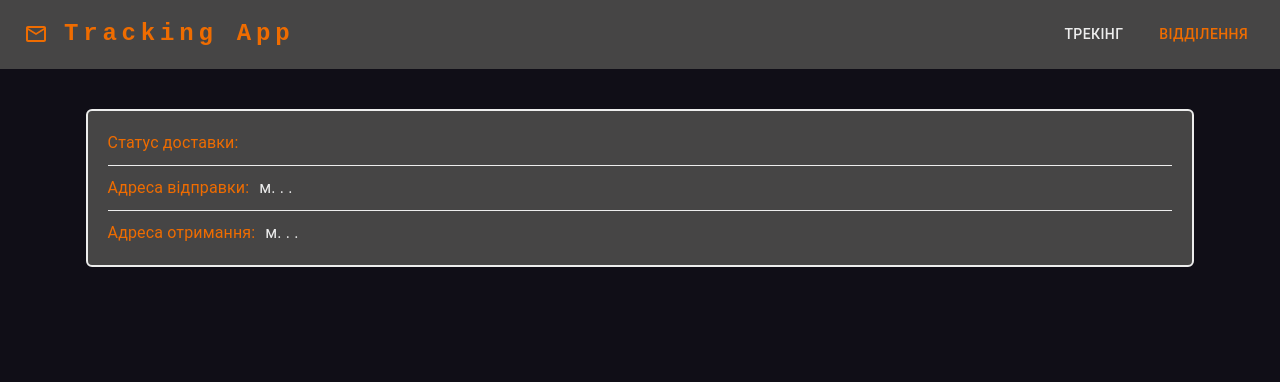
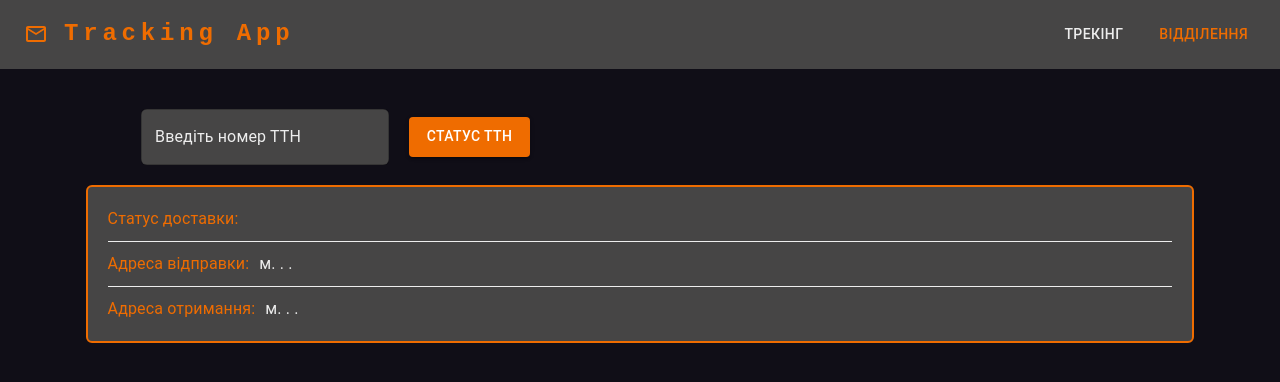
Before and after one commit to MarS-27/np-app-test, a React (Create React App) app: page / in a window 1280 px wide. Shown: the top 382 px of the page. Built offline with nearby package versions, Linux system fonts and the light colour scheme; no server answers.

Commit message:
create input with button

```diff
--- /dev/null
+++ b/src/components/input/pageInput.tsx
@@ -0,0 +1,38 @@
+import Box from "@mui/material/Box";
+import TextField from "@mui/material/TextField";
+import Button from "@mui/material/Button";
+
+export default function PageInput() {
+  return (
+    <Box
+      component="form"
+      sx={{
+        display: "flex",
+        alignItems: "center",
+        gap: "20px",
+        width: "90%",
+        margin: "0 auto 20px auto",
+      }}
+    >
+      <TextField
+        id="outlined-basic"
+        label="Введіть номер ТТН"
+        variant="outlined"
+        type="text"
+        className="search-input"
+        sx={{
+          backgroundColor: "background.paper",
+          borderRadius: "6px",
+          color: "aqua",
+        }}
+      />
+      <Button
+        sx={{ height: "40px", minWidth: "121px" }}
+        type="submit"
+        variant="contained"
+      >
+        Статус ТТН
+      </Button>
+    </Box>
+  );
+}
--- a/src/components/tracking/TrackingInfo.tsx
+++ b/src/components/tracking/TrackingInfo.tsx
@@ -13,7 +13,7 @@ export default function TrackingInfo() {
       sx={{
         width: "100%",
         padding: "20px",
-        borderColor: "secondary.main",
+        borderColor: "primary.main",
         borderWidth: "2px",
         borderStyle: "solid",
         borderRadius: "6px",
--- a/src/index.css
+++ b/src/index.css
@@ -23,6 +23,8 @@ a {
 }
 
 .active p,
-.active button {
+.active button,
+.search-input input,
+.search-input label {
   color: #ededed;
 }
--- a/src/pages/trackingPage.tsx
+++ b/src/pages/trackingPage.tsx
@@ -3,6 +3,7 @@ import { fetchTracking } from "../api/trackingApi";
 import { useAppDispatch } from "../hooks/dispatch";
 import Box from "@mui/material/Box";
 import TrackingInfo from "../components/tracking/TrackingInfo";
+import PageInput from "../components/input/pageInput";
 
 const num = "20450638954971";
 
@@ -18,6 +19,7 @@ export default function TrackingPage() {
       component="section"
       sx={{ width: "90%", margin: "0 auto", paddingTop: "40px" }}
     >
+      <PageInput />
       <TrackingInfo />
     </Box>
   );
```
